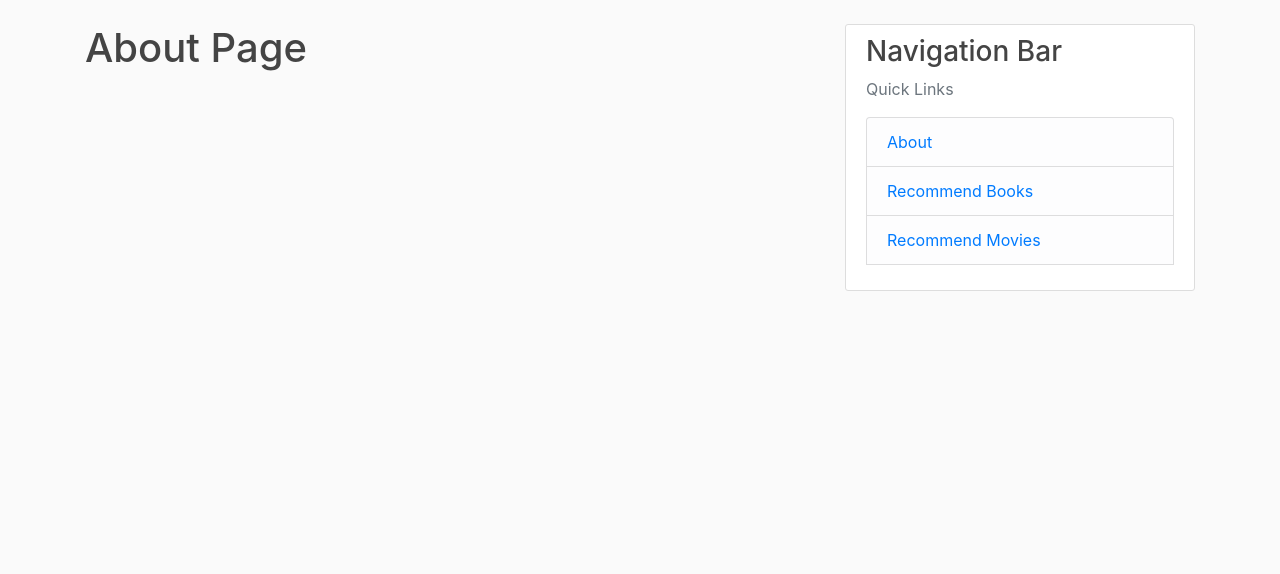
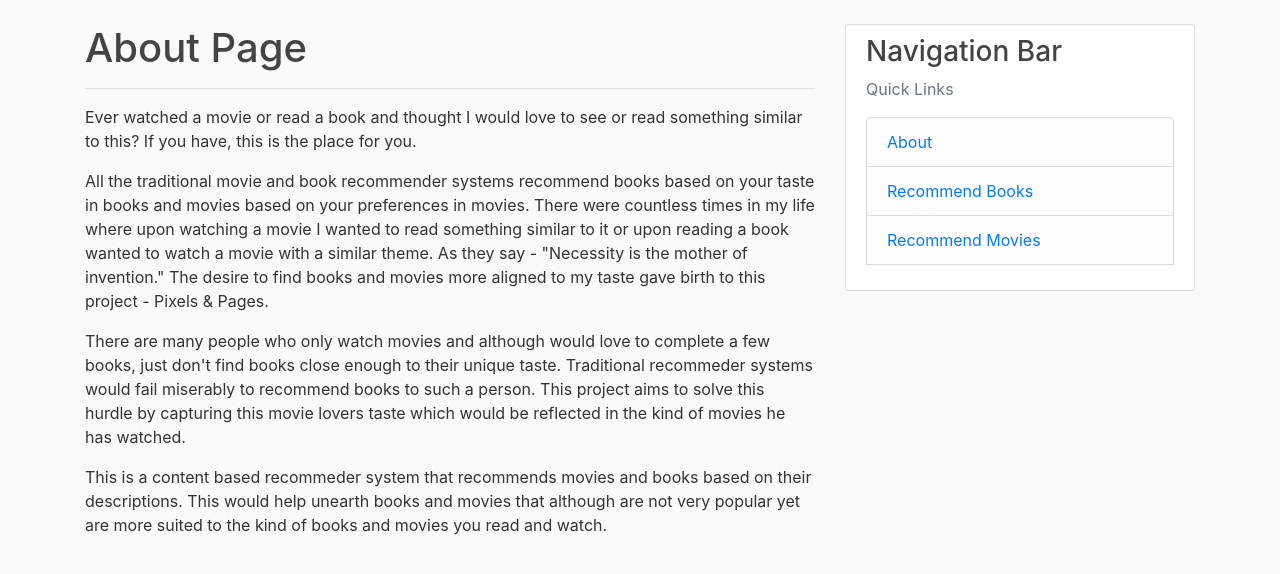
Before and after one commit to jain-aayush/PixelsAndPages, a Flask app: page /about in a window 1280 px wide. Shown: the part 56-630 px from the top of the page. Run offline with Flask 2, Linux system fonts and the light colour scheme; parts of the project's set-up code (start-up, migrations or seed data) failed here and were passed over; some libraries are stand-ins or nearby versions.

Commit message:
Added About Section

```diff
--- a/recommenderwebsite/templates/about.html
+++ b/recommenderwebsite/templates/about.html
@@ -1,4 +1,17 @@
 {% extends "layout.html" %}
 {% block content %}
     <h1>About Page</h1>
+    <hr>
+    <p>Ever watched a movie or read a book and thought I would love to see or read something similar to this? If you have, this is the place for you.</p>
+    <p>All the traditional movie and book recommender systems recommend books based on your taste in books and movies based on your preferences in movies. There were countless
+        times in my life where upon watching a movie I wanted to read something similar to it or upon reading a book wanted to watch a movie with a similar theme. As they say -  "Necessity is the
+        mother of invention." The desire to find books and movies more aligned to my taste gave birth to this project - Pixels & Pages.
+    </p>
+    <p>There are many people who only watch movies and although would love to complete a few books, just don't find books close enough to their unique taste. Traditional recommeder
+        systems would fail miserably to recommend books to such a person. This project aims to solve this hurdle by capturing this movie lovers taste which would be reflected in the kind
+        of movies he has watched.
+    </p>
+    <p>This is a content based recommeder system that recommends movies and books based on their descriptions. This would help unearth books and movies that although
+        are not very popular yet are more suited to the kind of books and movies you read and watch.
+    </p>
 {% endblock content %}
```
